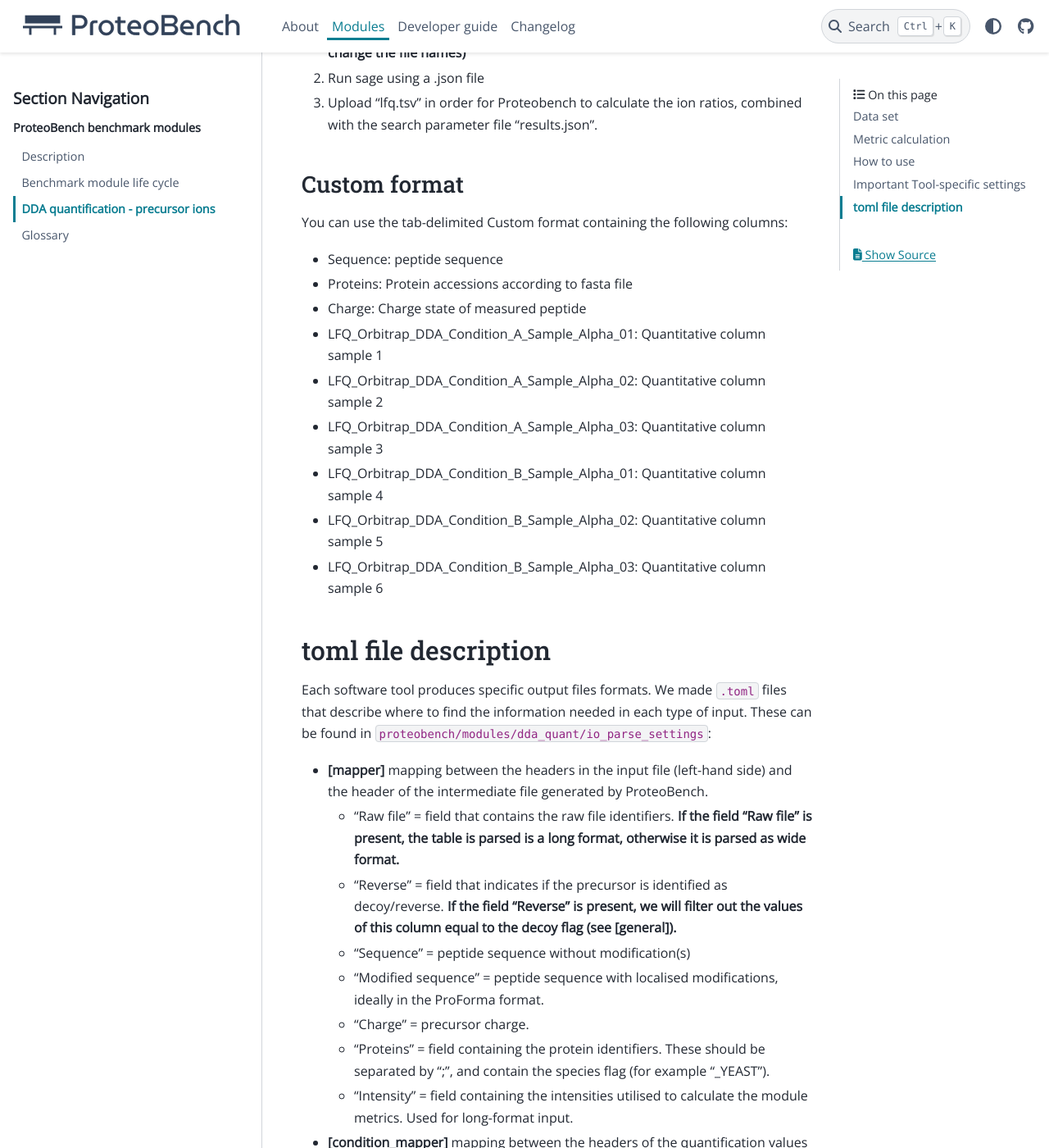
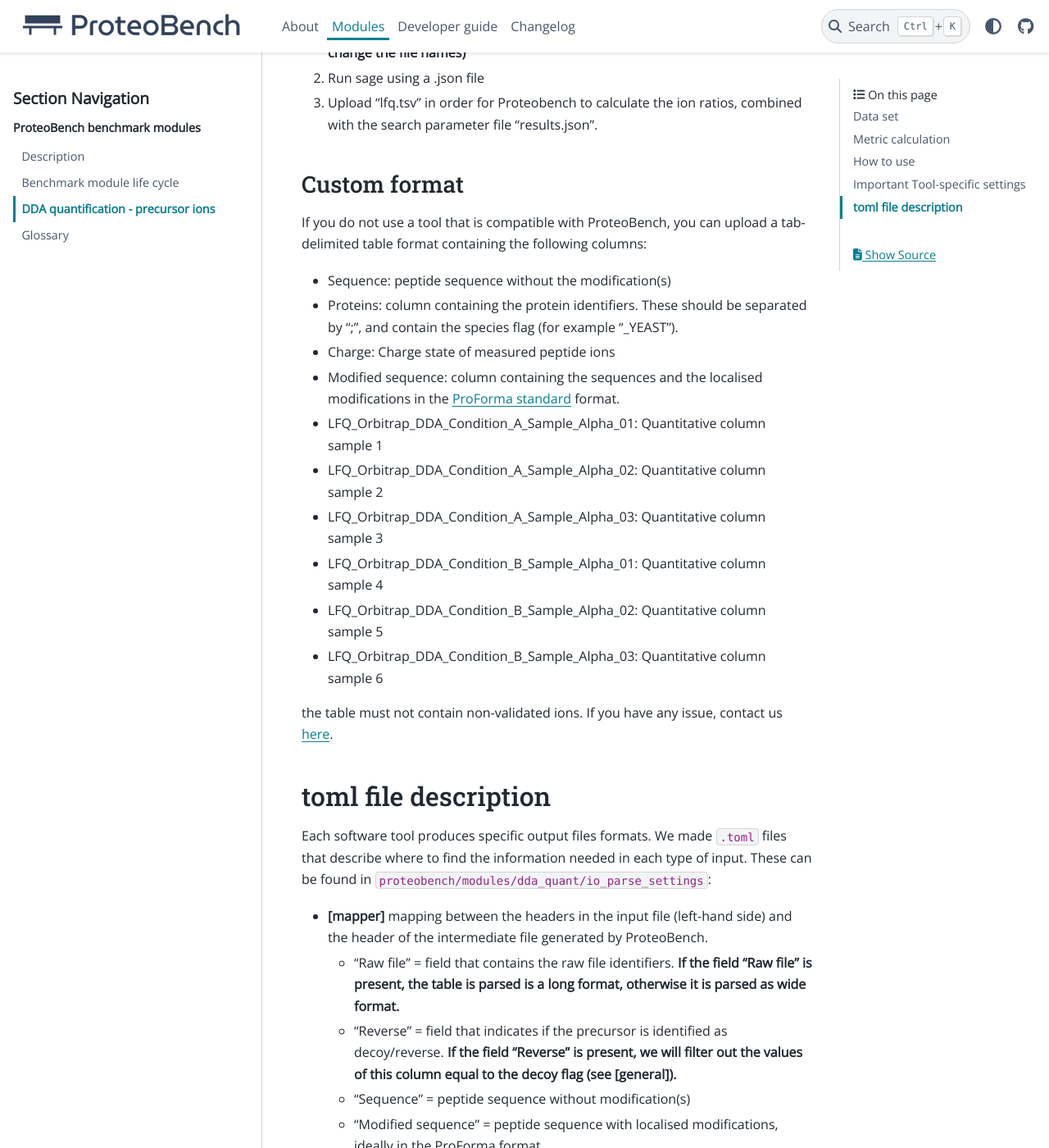
Before and after one commit to Proteobench/ProteoBench, a Sphinx documentation site: the page built from docs/modules/3-DDA-Quantification-ion-level.md, in a window 1280 px wide and 1400 px high, scrolled down 4248 px. Shown: the whole window at 82% size. Built offline with Sphinx 7.4.7 and the PyData theme 0.15.4, drawn with Linux system fonts in a browser that asks for light colours; pages that are not in the unit, such as notebooks, are missing from menus.

Commit message:
add description of the custom impot in doc

```diff
--- a/docs/modules/3-DDA-Quantification-ion-level.md
+++ b/docs/modules/3-DDA-Quantification-ion-level.md
@@ -83,16 +83,20 @@ For public submission, you can upload the same excel export, just make sure to h
 
 ### Custom format
 
-You can use the tab-delimited Custom format containing the following columns:
-- Sequence: peptide sequence
-- Proteins: Protein accessions according to fasta file
-- Charge: Charge state of measured peptide
+If you do not use a tool that is compatible with ProteoBench, you can upload a tab-delimited table format containing the following columns:
+
+- Sequence: peptide sequence without the modification(s)
+- Proteins: column containing the protein identifiers. These should be separated by ";", and contain the species flag (for example "_YEAST").
+- Charge: Charge state of measured peptide ions
+- Modified sequence: column containing the sequences and the localised modifications in the [ProForma standard](https://www.psidev.info/proforma) format.
 - LFQ_Orbitrap_DDA_Condition_A_Sample_Alpha_01: Quantitative column sample 1
 - LFQ_Orbitrap_DDA_Condition_A_Sample_Alpha_02: Quantitative column sample 2
 - LFQ_Orbitrap_DDA_Condition_A_Sample_Alpha_03: Quantitative column sample 3
 - LFQ_Orbitrap_DDA_Condition_B_Sample_Alpha_01: Quantitative column sample 4
 - LFQ_Orbitrap_DDA_Condition_B_Sample_Alpha_02: Quantitative column sample 5
 - LFQ_Orbitrap_DDA_Condition_B_Sample_Alpha_03: Quantitative column sample 6
+
+the table must not contain non-validated ions. If you have any issue, contact us [here](mailto:proteobench@eubic-ms.org?subject=ProteoBench_query).
 
 ## toml file description
 
```
